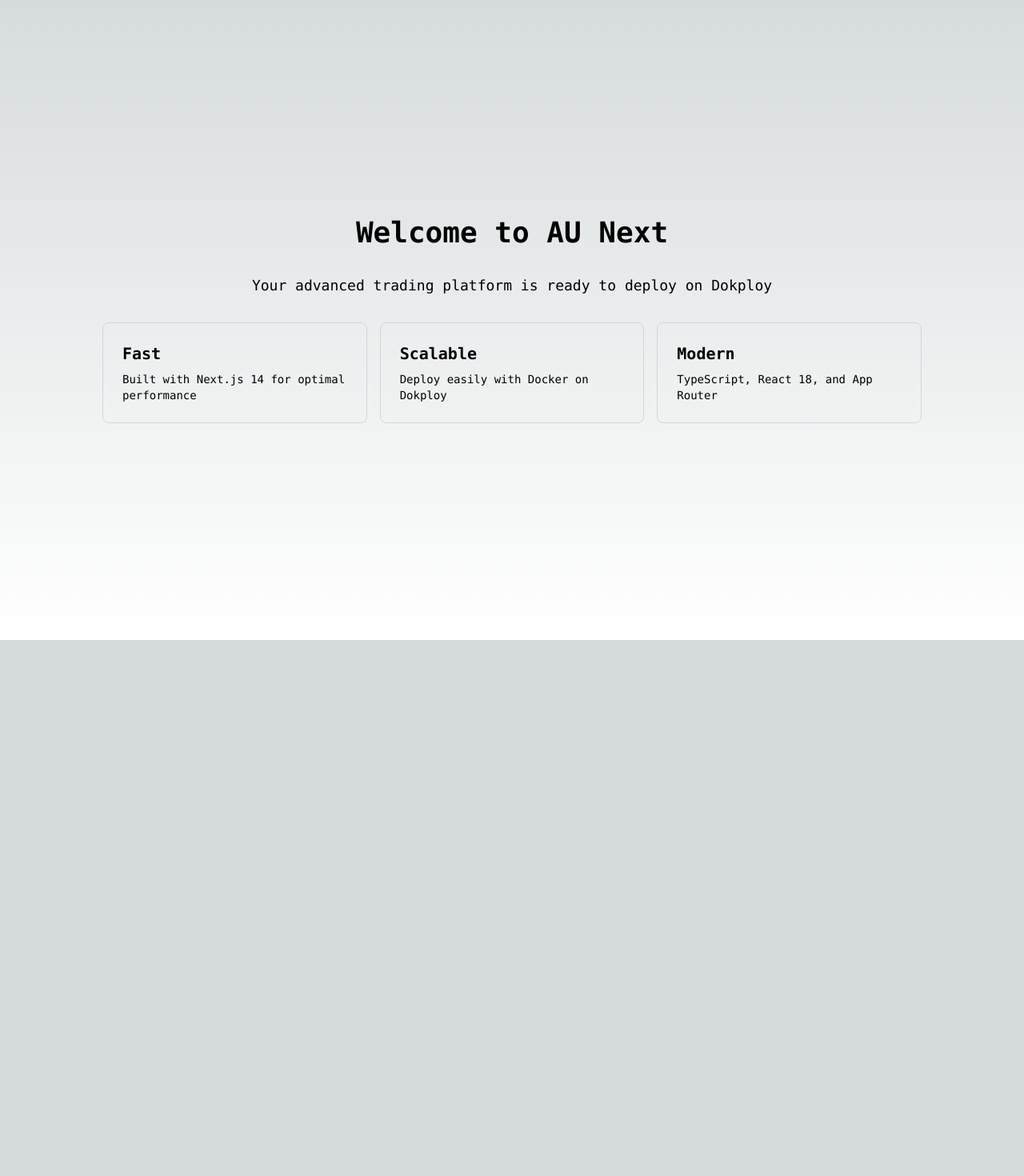
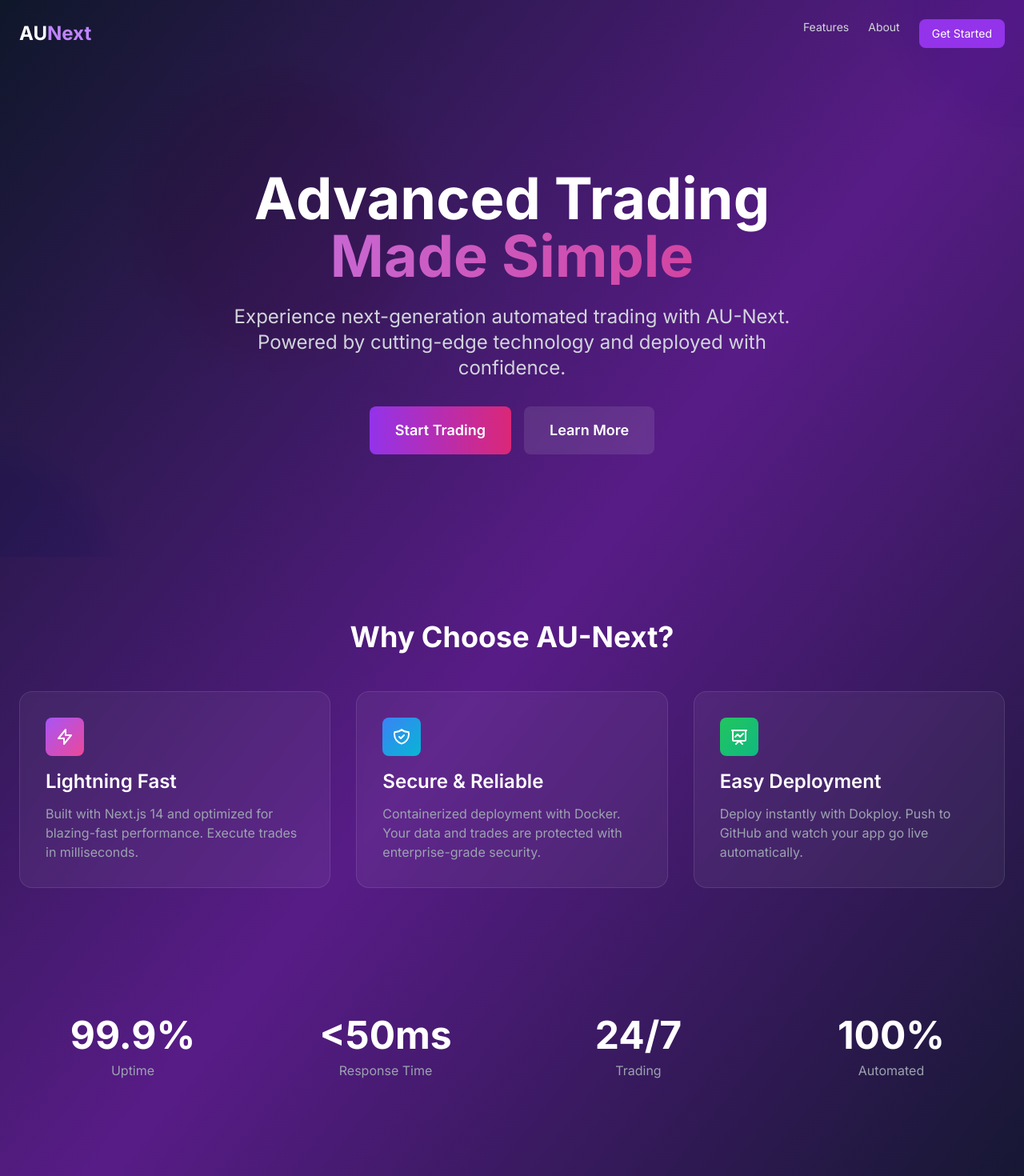
Before and after one commit to JeenRios/AU-Next, a Next.js app: page / in a window 1280 px wide. Shown: the top 1470 px of the page at 80% size. Before the commit the page ends 800 px from the top, so only its background shows below. Built offline with nearby package versions, Linux system fonts and the light colour scheme.

Commit message:
initial landing

```diff
--- a/app/globals.css
+++ b/app/globals.css
@@ -2,26 +2,49 @@
 @tailwind components;
 @tailwind utilities;
 
-:root {
-  --foreground-rgb: 0, 0, 0;
-  --background-start-rgb: 214, 219, 220;
-  --background-end-rgb: 255, 255, 255;
-}
+@layer utilities {
+  @keyframes blob {
+    0%, 100% {
+      transform: translate(0px, 0px) scale(1);
+    }
+    33% {
+      transform: translate(30px, -50px) scale(1.1);
+    }
+    66% {
+      transform: translate(-20px, 20px) scale(0.9);
+    }
+  }
 
-@media (prefers-color-scheme: dark) {
-  :root {
-    --foreground-rgb: 255, 255, 255;
-    --background-start-rgb: 0, 0, 0;
-    --background-end-rgb: 0, 0, 0;
+  @keyframes fade-in {
+    from {
+      opacity: 0;
+      transform: translateY(20px);
+    }
+    to {
+      opacity: 1;
+      transform: translateY(0);
+    }
+  }
+
+  .animate-blob {
+    animation: blob 7s infinite;
+  }
+
+  .animation-delay-2000 {
+    animation-delay: 2s;
+  }
+
+  .animation-delay-4000 {
+    animation-delay: 4s;
+  }
+
+  .animate-fade-in {
+    animation: fade-in 1s ease-out;
   }
 }
 
 body {
-  color: rgb(var(--foreground-rgb));
-  background: linear-gradient(
-      to bottom,
-      transparent,
-      rgb(var(--background-end-rgb))
-    )
-    rgb(var(--background-start-rgb));
+  margin: 0;
+  padding: 0;
+  overflow-x: hidden;
 }
--- a/app/page.tsx
+++ b/app/page.tsx
@@ -1,28 +1,128 @@
 export default function Home() {
   return (
-    <main className="flex min-h-screen flex-col items-center justify-center p-24">
-      <div className="z-10 max-w-5xl w-full items-center justify-between font-mono text-sm">
-        <h1 className="text-4xl font-bold text-center mb-8">
-          Welcome to AU Next
-        </h1>
-        <p className="text-center text-lg mb-8">
-          Your advanced trading platform is ready to deploy on Dokploy
-        </p>
-        <div className="grid grid-cols-1 md:grid-cols-3 gap-4 mt-8">
-          <div className="p-6 border border-gray-300 rounded-lg">
-            <h2 className="text-xl font-semibold mb-2">Fast</h2>
-            <p>Built with Next.js 14 for optimal performance</p>
+    <main className="min-h-screen bg-gradient-to-br from-slate-900 via-purple-900 to-slate-900">
+      {/* Hero Section */}
+      <div className="relative overflow-hidden">
+        {/* Animated background elements */}
+        <div className="absolute inset-0 overflow-hidden">
+          <div className="absolute -top-40 -right-40 w-80 h-80 bg-purple-500 rounded-full mix-blend-multiply filter blur-xl opacity-20 animate-blob"></div>
+          <div className="absolute -bottom-40 -left-40 w-80 h-80 bg-blue-500 rounded-full mix-blend-multiply filter blur-xl opacity-20 animate-blob animation-delay-2000"></div>
+          <div className="absolute top-40 left-40 w-80 h-80 bg-pink-500 rounded-full mix-blend-multiply filter blur-xl opacity-20 animate-blob animation-delay-4000"></div>
+        </div>
+
+        {/* Navigation */}
+        <nav className="relative z-10 max-w-7xl mx-auto px-6 py-6 flex items-center justify-between">
+          <div className="text-2xl font-bold text-white">AU<span className="text-purple-400">Next</span></div>
+          <div className="flex gap-6 text-sm">
+            <a href="#features" className="text-gray-300 hover:text-white transition">Features</a>
+            <a href="#about" className="text-gray-300 hover:text-white transition">About</a>
+            <button className="px-4 py-2 bg-purple-600 hover:bg-purple-700 text-white rounded-lg transition">
+              Get Started
+            </button>
           </div>
-          <div className="p-6 border border-gray-300 rounded-lg">
-            <h2 className="text-xl font-semibold mb-2">Scalable</h2>
-            <p>Deploy easily with Docker on Dokploy</p>
-          </div>
-          <div className="p-6 border border-gray-300 rounded-lg">
-            <h2 className="text-xl font-semibold mb-2">Modern</h2>
-            <p>TypeScript, React 18, and App Router</p>
+        </nav>
+
+        {/* Hero Content */}
+        <div className="relative z-10 max-w-7xl mx-auto px-6 py-20 md:py-32">
+          <div className="text-center">
+            <h1 className="text-5xl md:text-7xl font-bold text-white mb-6 animate-fade-in">
+              Advanced Trading
+              <span className="block text-transparent bg-clip-text bg-gradient-to-r from-purple-400 to-pink-600">
+                Made Simple
+              </span>
+            </h1>
+            <p className="text-xl md:text-2xl text-gray-300 mb-8 max-w-3xl mx-auto">
+              Experience next-generation automated trading with AU-Next.
+              Powered by cutting-edge technology and deployed with confidence.
+            </p>
+            <div className="flex flex-col sm:flex-row gap-4 justify-center">
+              <button className="px-8 py-4 bg-gradient-to-r from-purple-600 to-pink-600 hover:from-purple-700 hover:to-pink-700 text-white rounded-lg font-semibold text-lg transition transform hover:scale-105">
+                Start Trading
+              </button>
+              <button className="px-8 py-4 bg-white/10 hover:bg-white/20 text-white rounded-lg font-semibold text-lg backdrop-blur-sm transition">
+                Learn More
+              </button>
+            </div>
           </div>
         </div>
       </div>
+
+      {/* Features Section */}
+      <div id="features" className="relative z-10 max-w-7xl mx-auto px-6 py-20">
+        <h2 className="text-4xl font-bold text-white text-center mb-12">
+          Why Choose AU-Next?
+        </h2>
+        <div className="grid grid-cols-1 md:grid-cols-3 gap-8">
+          {/* Feature 1 */}
+          <div className="group p-8 bg-white/5 backdrop-blur-sm rounded-2xl border border-white/10 hover:bg-white/10 transition hover:scale-105 transform">
+            <div className="w-12 h-12 bg-gradient-to-br from-purple-500 to-pink-500 rounded-lg flex items-center justify-center mb-4">
+              <svg className="w-6 h-6 text-white" fill="none" stroke="currentColor" viewBox="0 0 24 24">
+                <path strokeLinecap="round" strokeLinejoin="round" strokeWidth={2} d="M13 10V3L4 14h7v7l9-11h-7z" />
+              </svg>
+            </div>
+            <h3 className="text-2xl font-semibold text-white mb-3">Lightning Fast</h3>
+            <p className="text-gray-400">
+              Built with Next.js 14 and optimized for blazing-fast performance. Execute trades in milliseconds.
+            </p>
+          </div>
+
+          {/* Feature 2 */}
+          <div className="group p-8 bg-white/5 backdrop-blur-sm rounded-2xl border border-white/10 hover:bg-white/10 transition hover:scale-105 transform">
+            <div className="w-12 h-12 bg-gradient-to-br from-blue-500 to-cyan-500 rounded-lg flex items-center justify-center mb-4">
+              <svg className="w-6 h-6 text-white" fill="none" stroke="currentColor" viewBox="0 0 24 24">
+                <path strokeLinecap="round" strokeLinejoin="round" strokeWidth={2} d="M9 12l2 2 4-4m5.618-4.016A11.955 11.955 0 0112 2.944a11.955 11.955 0 01-8.618 3.04A12.02 12.02 0 003 9c0 5.591 3.824 10.29 9 11.622 5.176-1.332 9-6.03 9-11.622 0-1.042-.133-2.052-.382-3.016z" />
+              </svg>
+            </div>
+            <h3 className="text-2xl font-semibold text-white mb-3">Secure & Reliable</h3>
+            <p className="text-gray-400">
+              Containerized deployment with Docker. Your data and trades are protected with enterprise-grade security.
+            </p>
+          </div>
+
+          {/* Feature 3 */}
+          <div className="group p-8 bg-white/5 backdrop-blur-sm rounded-2xl border border-white/10 hover:bg-white/10 transition hover:scale-105 transform">
+            <div className="w-12 h-12 bg-gradient-to-br from-green-500 to-emerald-500 rounded-lg flex items-center justify-center mb-4">
+              <svg className="w-6 h-6 text-white" fill="none" stroke="currentColor" viewBox="0 0 24 24">
+                <path strokeLinecap="round" strokeLinejoin="round" strokeWidth={2} d="M7 12l3-3 3 3 4-4M8 21l4-4 4 4M3 4h18M4 4h16v12a1 1 0 01-1 1H5a1 1 0 01-1-1V4z" />
+              </svg>
+            </div>
+            <h3 className="text-2xl font-semibold text-white mb-3">Easy Deployment</h3>
+            <p className="text-gray-400">
+              Deploy instantly with Dokploy. Push to GitHub and watch your app go live automatically.
+            </p>
+          </div>
+        </div>
+      </div>
+
+      {/* Stats Section */}
+      <div className="relative z-10 max-w-7xl mx-auto px-6 py-20">
+        <div className="grid grid-cols-2 md:grid-cols-4 gap-8 text-center">
+          <div>
+            <div className="text-4xl md:text-5xl font-bold text-white mb-2">99.9%</div>
+            <div className="text-gray-400">Uptime</div>
+          </div>
+          <div>
+            <div className="text-4xl md:text-5xl font-bold text-white mb-2">&lt;50ms</div>
+            <div className="text-gray-400">Response Time</div>
+          </div>
+          <div>
+            <div className="text-4xl md:text-5xl font-bold text-white mb-2">24/7</div>
+            <div className="text-gray-400">Trading</div>
+          </div>
+          <div>
+            <div className="text-4xl md:text-5xl font-bold text-white mb-2">100%</div>
+            <div className="text-gray-400">Automated</div>
+          </div>
+        </div>
+      </div>
+
+      {/* Footer */}
+      <footer className="relative z-10 border-t border-white/10 mt-20">
+        <div className="max-w-7xl mx-auto px-6 py-8 text-center text-gray-400">
+          <p>© 2026 AU-Next. Deployed with Dokploy on {typeof window !== 'undefined' && window.location.hostname}</p>
+          <p className="text-sm mt-2">Powered by Next.js 14 • React 18 • TypeScript • Tailwind CSS</p>
+        </div>
+      </footer>
     </main>
   )
 }
```
